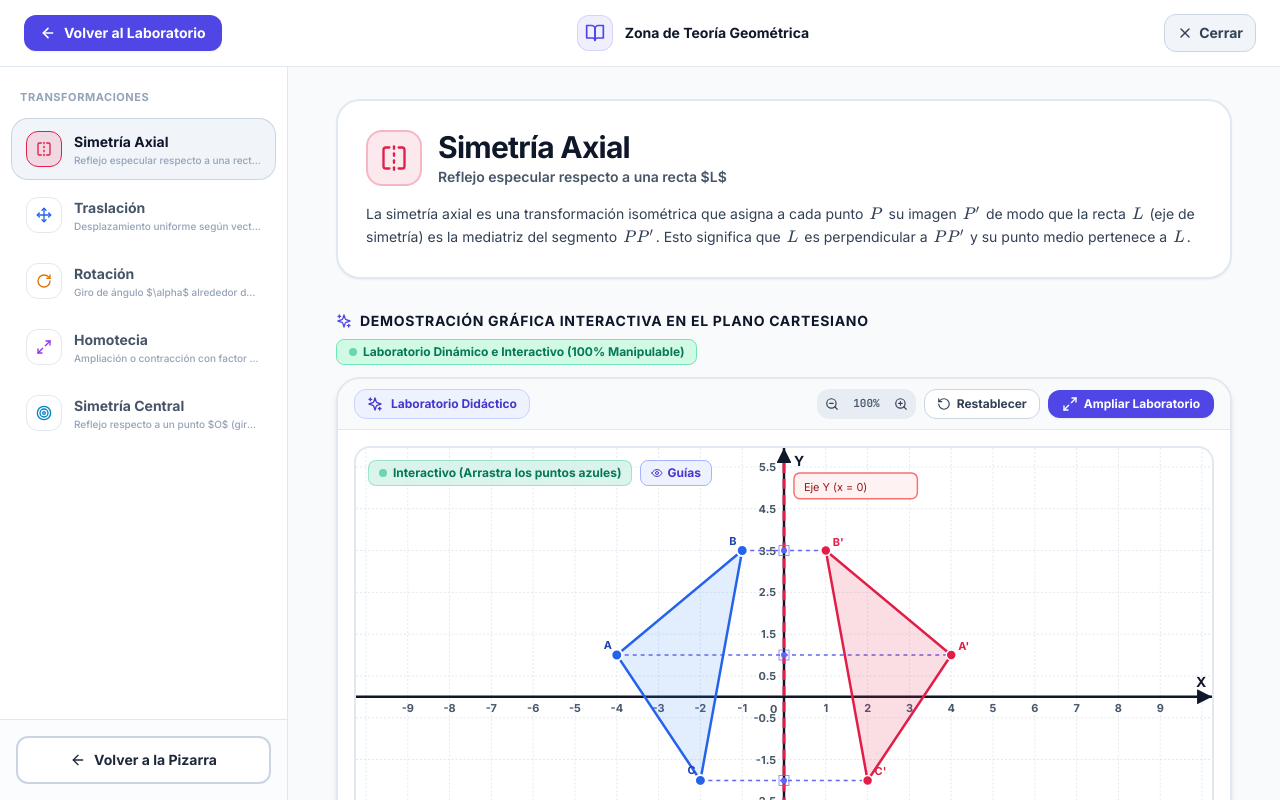
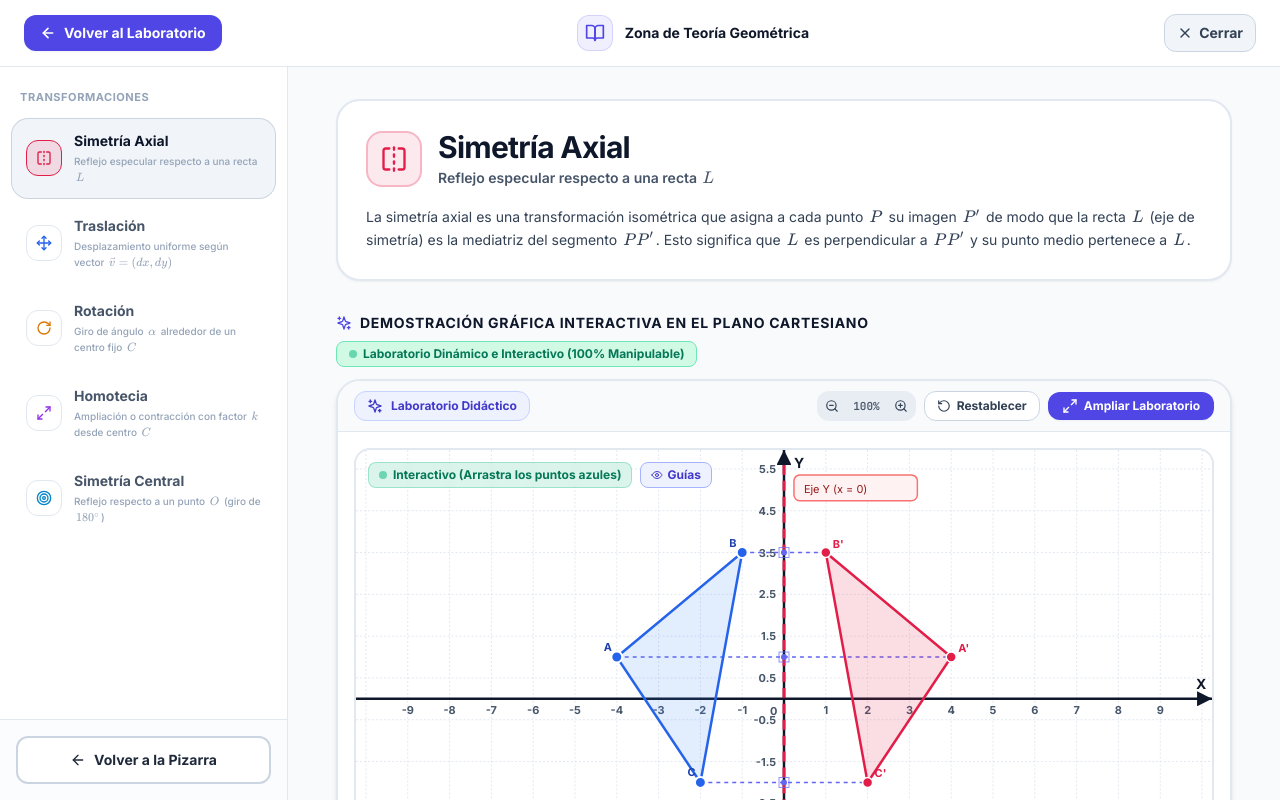
Before and after one commit to juanxaviercasa/transformaciones_geometricas, a React (Vite) app: page / in a window 1280 px wide. Both pictures are taken after a click on the button "Teoría". Built offline with nearby package versions, Linux system fonts and the light colour scheme.

Commit message:
fix(theory): renderizar subtitulos taglines y titulos de reglas con MathText

```diff
--- a/src/components/TheoryPage.tsx
+++ b/src/components/TheoryPage.tsx
@@ -482,7 +482,7 @@ export const TheoryPage: React.FC<TheoryPageProps> = ({
                       {t.label}
                     </div>
                     <div className="text-[10px] text-slate-400 dark:text-slate-500 leading-tight truncate mt-0.5 font-medium">
-                      {t.tagline}
+                      <MathText text={t.tagline} />
                     </div>
                   </div>
                 </button>
@@ -524,7 +524,7 @@ export const TheoryPage: React.FC<TheoryPageProps> = ({
                     {theory.label}
                   </h2>
                   <p className="text-slate-600 dark:text-slate-300 text-xs sm:text-sm font-semibold mt-0.5">
-                    {theory.tagline}
+                    <MathText text={theory.tagline} />
                   </p>
                 </div>
               </div>
@@ -573,7 +573,7 @@ export const TheoryPage: React.FC<TheoryPageProps> = ({
                   >
                     <div>
                       <div className="text-xs sm:text-sm font-black uppercase tracking-wider mb-2 text-slate-900 dark:text-white flex items-center justify-between">
-                        <span>{f.title}</span>
+                        <span><MathText text={f.title} /></span>
                         <span className="text-[10px] font-extrabold px-2 py-0.5 rounded-md bg-slate-100 dark:bg-slate-800 border border-slate-200 dark:border-slate-700 text-slate-600 dark:text-slate-300">
                           Regla
                         </span>
```
